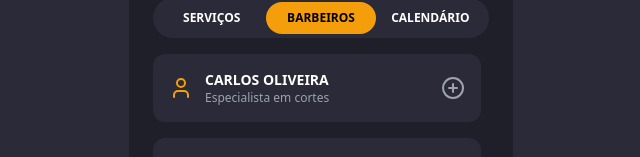
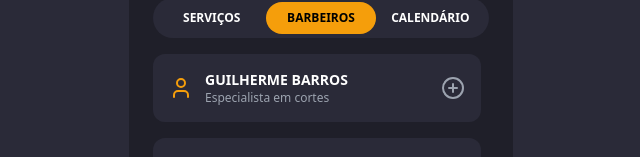
Before and after one commit to galvesb/barbermassagua, a Next.js app: page / in a window 1280 px wide. Both pictures are taken after a click on the button "BARBEIROS". Shown: the part 146-303 px from the top of the page, without its empty margins (319-959 px from the left). Built offline with nearby package versions, Linux system fonts and the light colour scheme.

Commit message:
ajustando resumo

```diff
--- a/app/page.tsx
+++ b/app/page.tsx
@@ -15,7 +15,7 @@ const initialServices = [
 ];
 
 const initialBarbers = [
-  { name: "Carlos Oliveira", role: "Especialista em cortes", icon: <User />, selected: false },
+  { name: "Guilherme Barros", role: "Especialista em cortes", icon: <User />, selected: false },
   { name: "Marcos Silva", role: "Barbeiro tradicional", icon: <User />, selected: false },
   { name: "João Souza", role: "Fade e navalhado", icon: <User />, selected: false },
   { name: "Pedro Lima", role: "Designer de barba", icon: <User />, selected: false },
@@ -145,12 +145,15 @@ export default function Home() {
           <div className="mt-auto">
             <button
               onClick={() => {
-                setActiveTab("SERVIÇOS");
                 setHasSelected(false);
-                setServices(initialServices);
+                setServices(services.map(service => ({
+                  ...service,
+                  selected: false
+                })));
                 setBarbers(initialBarbers);
                 setSelectedDay(null);
                 setSelectedHour(null);
+                setActiveTab("SERVIÇOS");
               }}
               className="w-full font-bold text-sm py-3 rounded-full bg-amber-500 text-black hover:bg-amber-600 transition"
             >
```
